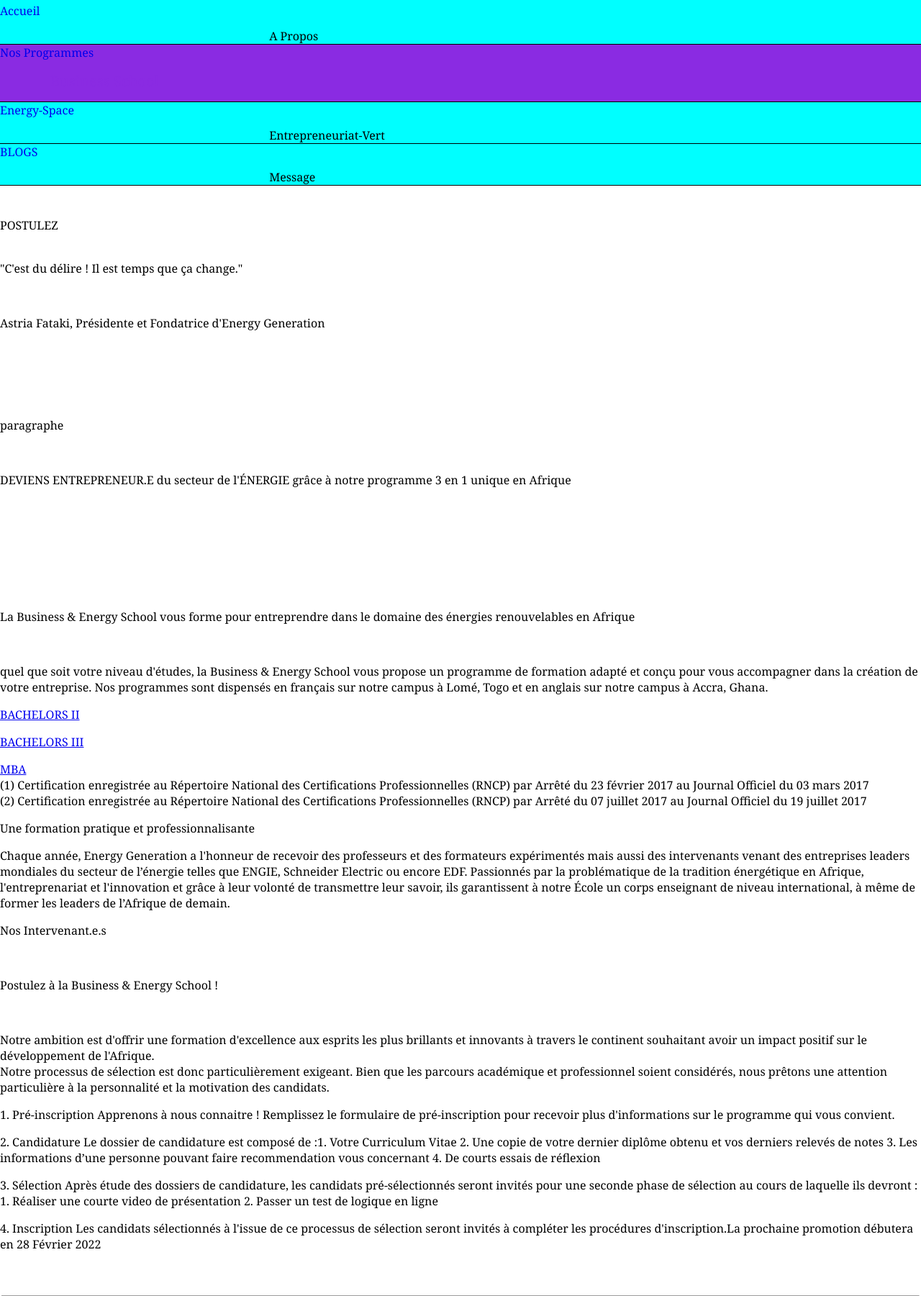
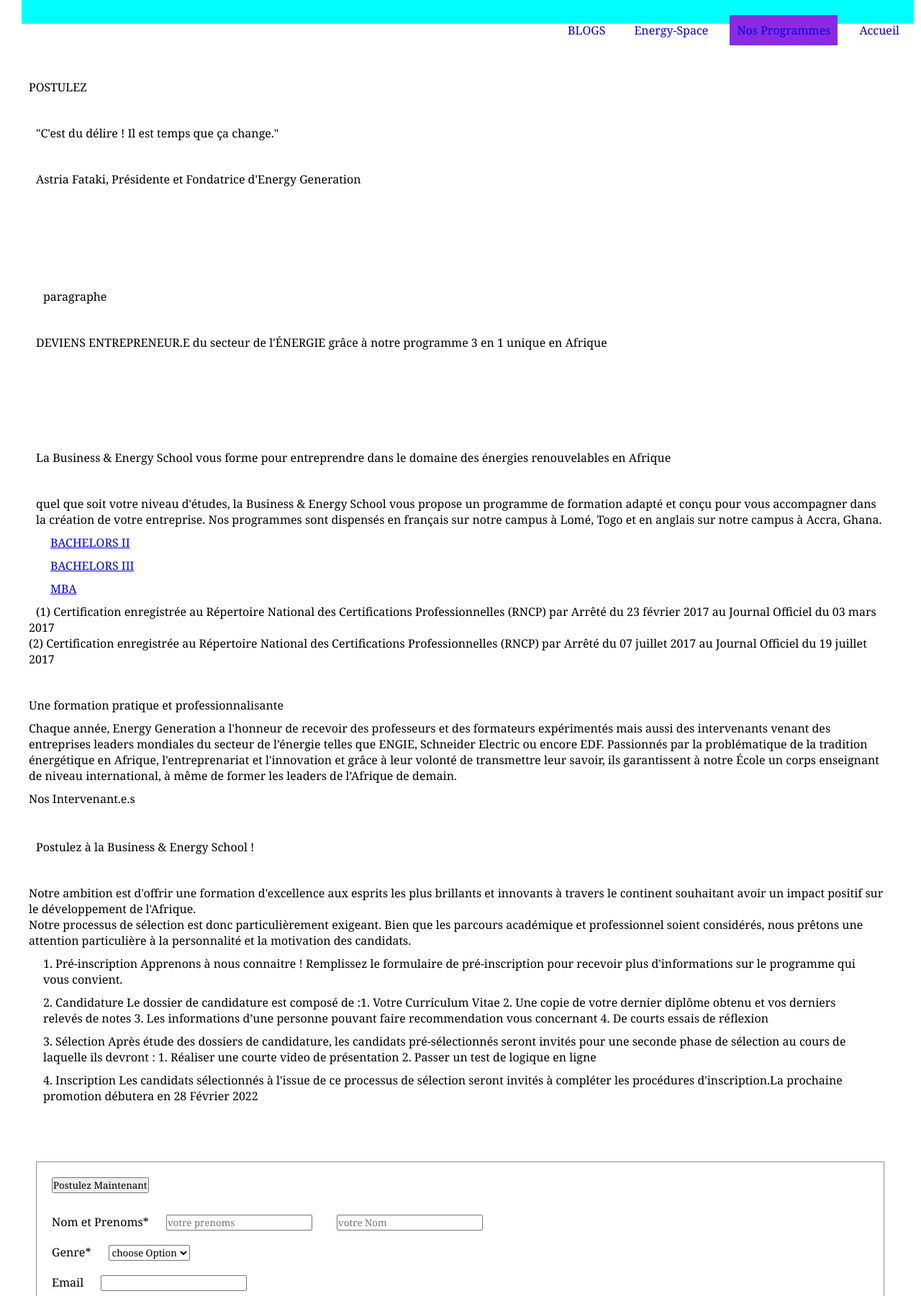
Before and after one commit to JDVes/Genius_Refonte_site_EG, a PHP site: page /Indexe.html in a window 1280 px wide. Shown: the part 736-2537 px from the top of the page at 72% size. Run offline with PHP 8.4, Linux system fonts and the light colour scheme.

Commit message:
menu du site

```diff
--- a/Indexe.html
+++ b/Indexe.html
@@ -8,8 +8,6 @@
     <link rel="stylesheet" href="styles.css">
 </head>
 <body>
-
-    <h1>Accueil</h1>
   <nav>
     <div class="entete" >
       <div><img src="">:900000000 </div>
--- a/styles.css
+++ b/styles.css
@@ -1,19 +1,21 @@
-body{
+*{
     font-family: Georgia, 'Times New Roman', Times, serif;
-    margin: 0px;
+    margin: 10px;
     padding: 0px;
+    box-sizing: border-box;
+
 }
 nav > ul {
 margin: 0px;
 padding: 0px;
 }
 
-nav > ul > li {
-    float: ;
+nav  ul  li {
+    float: right ;
     position: relative;
 }
 
-nav > ul > li :hover a {
+nav  ul  li :hover a {
     padding: 15px 30px 20px;
 }
 
@@ -23,7 +25,7 @@ nav li{
     list-style-type: none;
 }
 
-.sous6menu{
+.sous-menu{
     display: none;
 }
 
```
